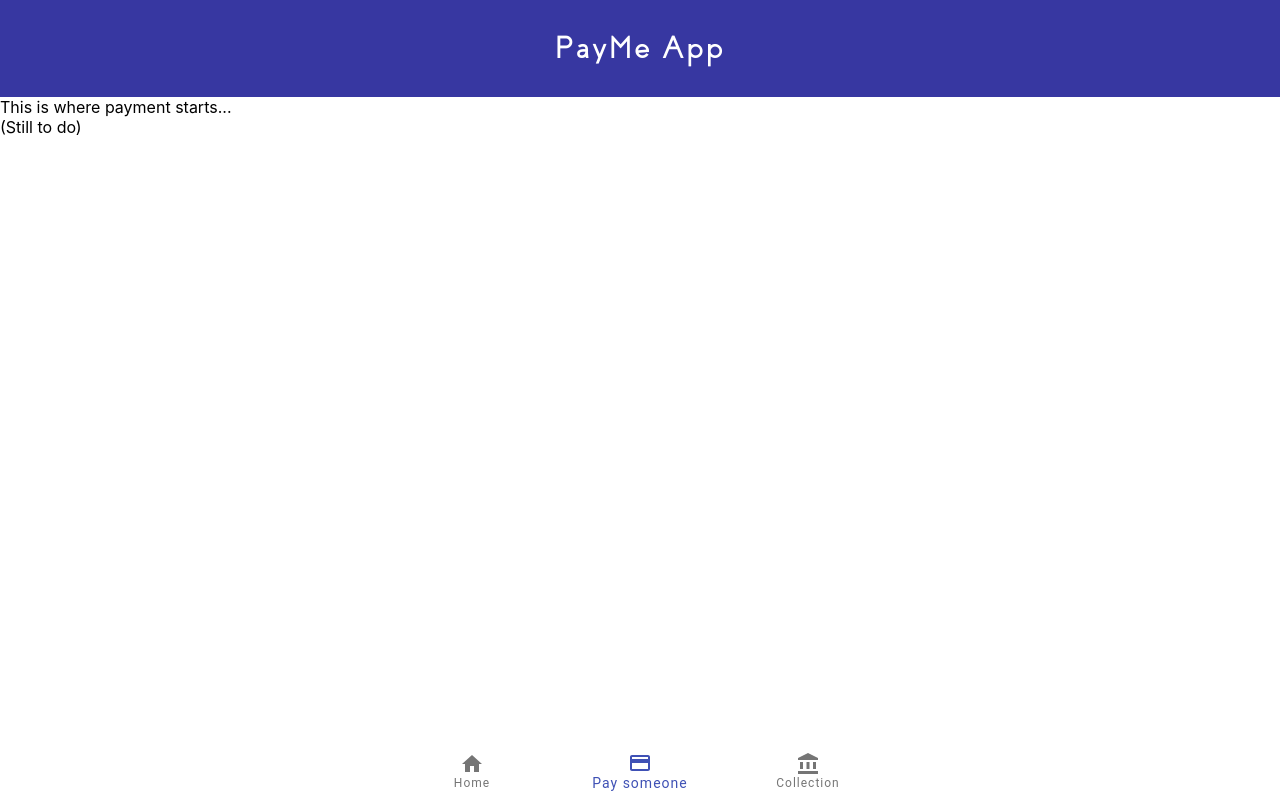
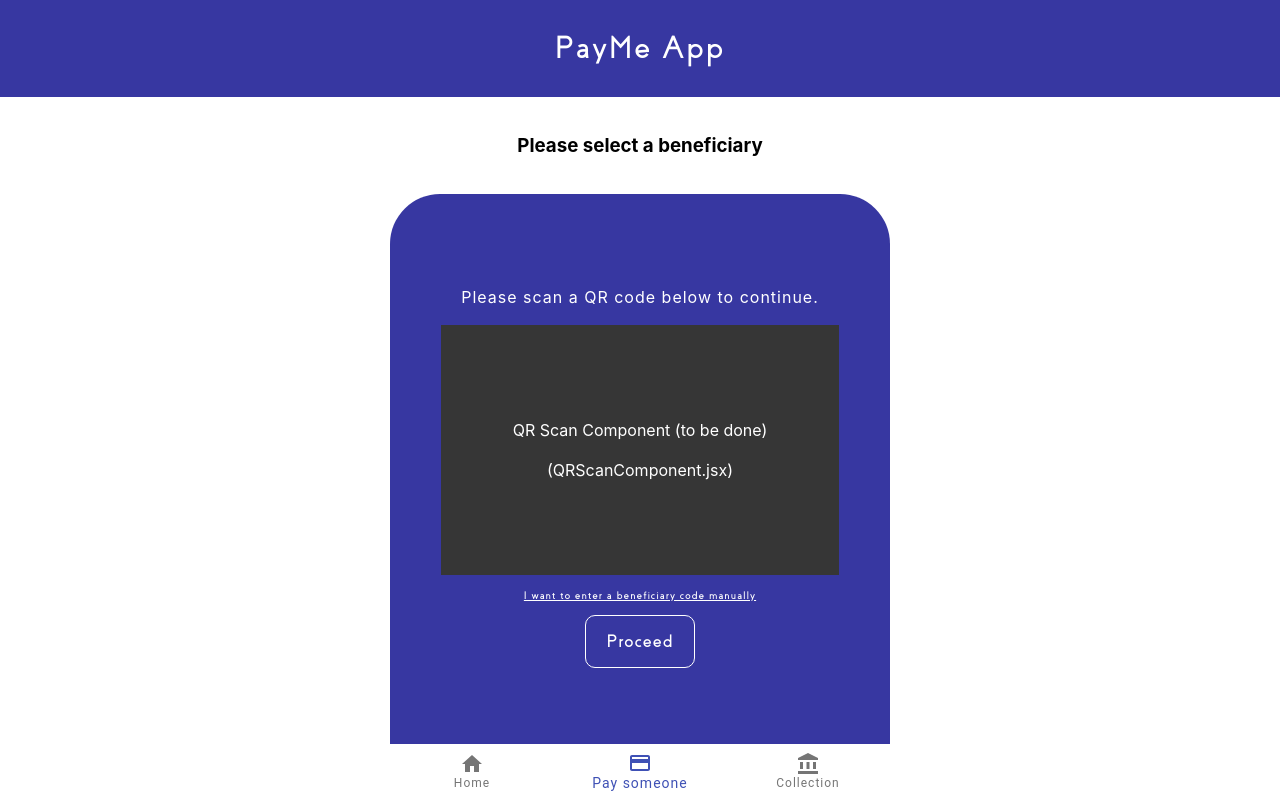
Before and after one commit to Liam-Watson/Tippy, a React (Create React App) app: page / in a window 1280 px wide. Both pictures are taken after a click on the button "Pay someone". Built offline with nearby package versions, Linux system fonts and the light colour scheme.

Commit message:
css changes and component changes

```diff
--- a/src/components/HomeMoreInfo.jsx
+++ b/src/components/HomeMoreInfo.jsx
@@ -6,7 +6,7 @@ export default function HomeMoreInfo() {
   return (
     <div id="homeMoreInfoDiv" className="homeMoreInfo">
       <div className="homeMoreInfoDiv1">
-        {" "}
+
         <h3>Welcome to PayMe App!</h3>
       </div>
       <div className="homeMoreInfoDiv2">
--- a/src/components/HomePage.jsx
+++ b/src/components/HomePage.jsx
@@ -1,12 +1,10 @@
-import paymentimg from "../pay.png";
 import React from "react";
-import HomeMoreInfo from "./HomeMoreInfo";
 import "../App.css";
 
-export default function HomePage() {
+export default function HomePage(props) {
   return (
     <div id="homeDefaultDiv" className="homeDefault">
-      <button>Start </button>
+      <button onClick={props.infoCallBackFn} >Start </button>
     </div>
   );
 }
--- a/src/components/PaymentPage.jsx
+++ b/src/components/PaymentPage.jsx
@@ -1,10 +1,76 @@
-import React from "react";
+import React, { useState } from "react";
 import "../App.css";
+import QRScan from './QRScanComponent.jsx';
+import ManualBeneficiary from './ManualBeneficiary.jsx';
 
-export default function PaymentPage() {
+export default function PaymentPage(props) {
+
+  const [defaultScreen, setValue] = useState(0);
+
+  function changeScreen(){
+if (defaultScreen===1){
+  setValue(0);
+}
+else{
+  setValue(1);
+}
+  }
+
+  const screenToShow = () => {
+    switch (defaultScreen) {
+      case 0:
+        return <QRScan></QRScan>;
+        case 1:
+          return <ManualBeneficiary></ManualBeneficiary>;
+      default:
+        return <QRScan></QRScan>;
+    }
+  };
+
+  const HeadingToShow = () => {
+    switch (defaultScreen) {
+      case 0:
+        return "Please scan a QR code below to continue.";
+        case 1:
+          return "Please enter a beneficiary code below to continue.";
+      default:
+        return "Please scan a QR code below to continue.";
+    }
+  };
+
+  const subTextToShow = () => {
+    switch (defaultScreen) {
+      case 0:
+        return "I want to enter a beneficiary code manually";
+        case 1:
+          return "I want to scan a QR code";
+      default:
+        return "I want to enter a beneficiary code manually";
+    }
+  };
+
   return (
     <div id="paymentScreen1Div" className="paymentScreen1">
-      This is where payment starts... <br></br>(Still to do)
+      <div className="paymentPageDiv1">
+        <h3>Please select a beneficiary</h3>
+      </div>
+      <div className="paymentPageDiv2">
+        <div>
+          <p>
+          {HeadingToShow()}
+          </p>
+
+
+         {screenToShow()}
+
+          <button onClick={() => changeScreen()} className="manualEntry">{subTextToShow()}</button><br></br>
+          <button className="paymentButton" onClick={props.paymentCallBackFn} >Proceed </button>
+
+        </div>
+      </div>
+
     </div>
+
+
   );
 }
```
Also changed, not shown: src/components/ClientPage.jsx (line endings or trailing spaces).
